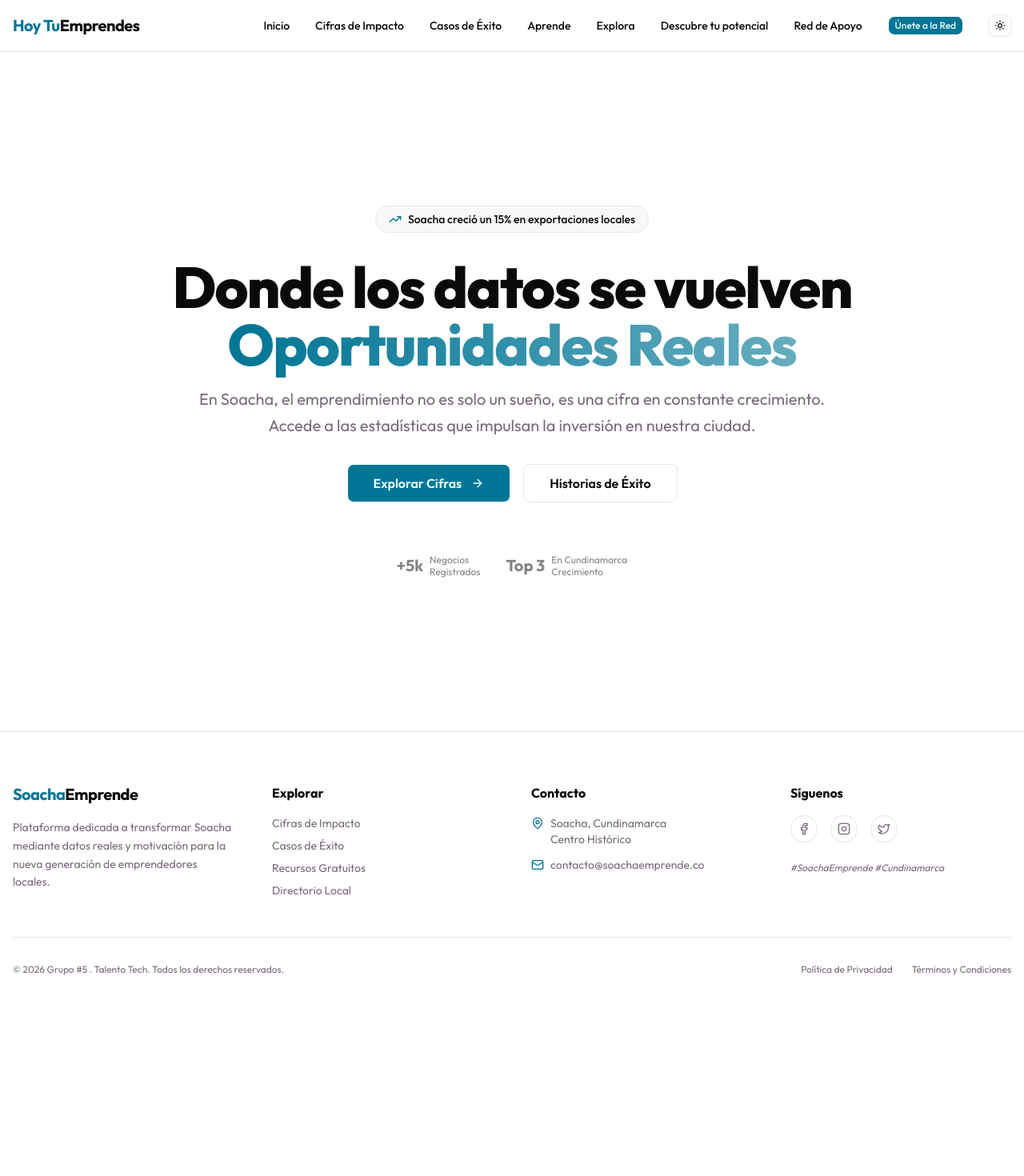
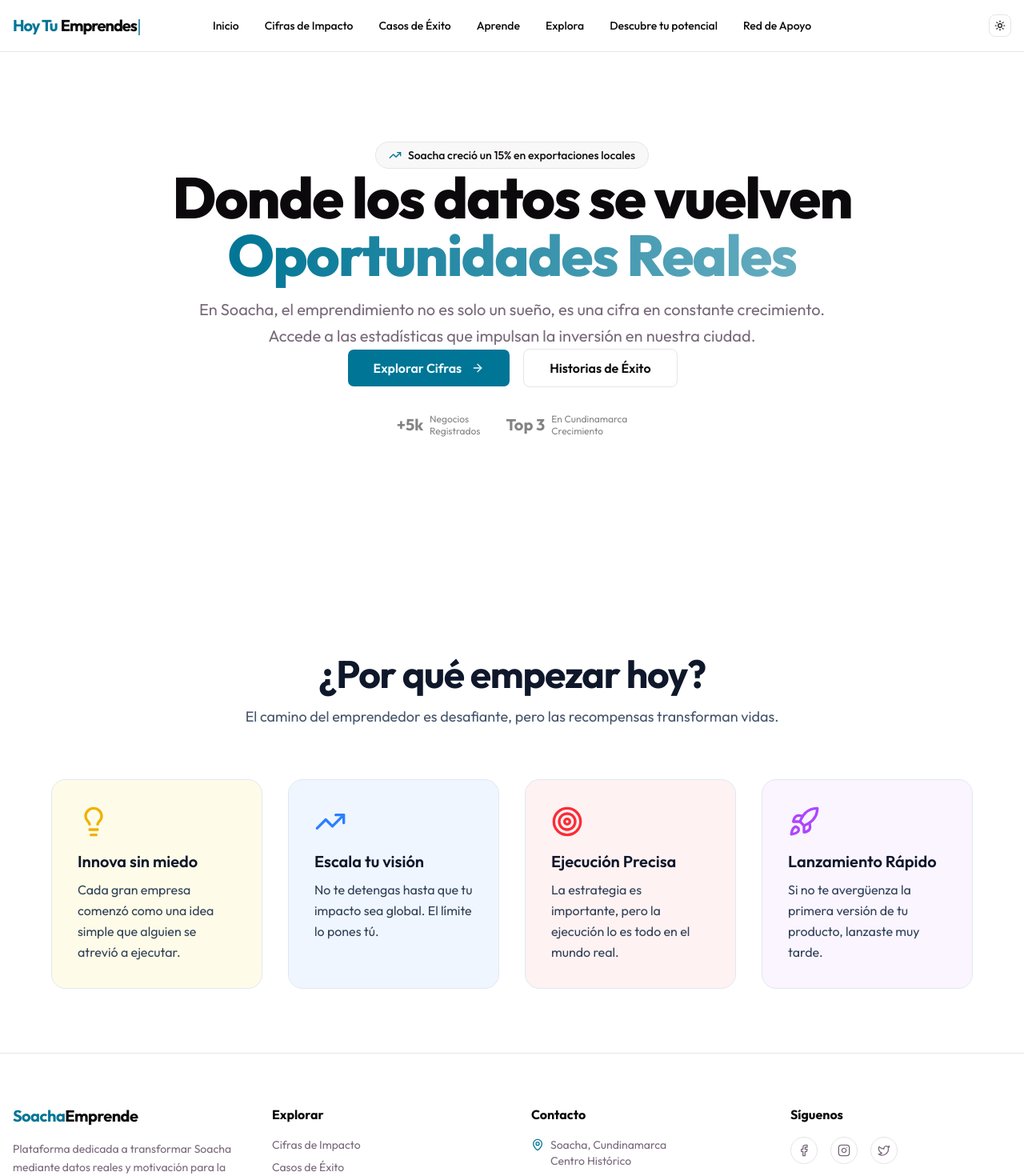
Before and after one commit to KsMorris-33/emprendamos, a Next.js app: page / in a window 1280 px wide. Shown: the top 1470 px of the page at 80% size. Before the commit the page ends 1284 px from the top, so only its background shows below. Built offline with nearby package versions, Linux system fonts and the light colour scheme.

Commit message:
reparaciones en Navbar, modificacion logo, componente motivacion Home, ventanas modales info extra

```diff
--- a/src/app/page.tsx
+++ b/src/app/page.tsx
@@ -1,9 +1,11 @@
 import { Hero } from "@/features/home/components/Hero";
+import MotivationSection from "@/features/home/components/Motivation";
 
 export default function HomePage() {
     return (
         <div className="container mx-auto padding top: 0;">
             <Hero />
+            <MotivationSection />
         </div>
     );
 }
--- a/src/components/layout/Footer.tsx
+++ b/src/components/layout/Footer.tsx
@@ -26,8 +26,7 @@
                         <nav className="flex flex-col gap-2 text-sm">
                             <Link href="/cifras" className="hover:text-primary transition-colors">Cifras de Impacto</Link>
                             <Link href="/casos-exito" className="hover:text-primary transition-colors">Casos de Éxito</Link>
-                            <Link href="/recursos" className="hover:text-primary transition-colors">Recursos Gratuitos</Link>
-                            <Link href="/directorio" className="hover:text-primary transition-colors">Directorio Local</Link>
+
                         </nav>
                     </div>
 
--- a/src/components/layout/Logo.tsx
+++ b/src/components/layout/Logo.tsx
@@ -0,0 +1,62 @@
+"use client";
+
+import { useState, useEffect } from "react";
+import Link from "next/link";
+import { cn } from "@/lib/utils";
+
+type AnimationPhase = "typing" | "deleting";
+
+export default function Logo() {
+    const [phase, setPhase] = useState<AnimationPhase>("typing");
+    const [typedText, setTypedText] = useState("");
+    const fullText = "Hoy Tu Emprendes";
+
+    useEffect(() => {
+        let timeout: ReturnType<typeof setTimeout>;
+
+        if (phase === "typing") {
+            if (typedText.length < fullText.length) {
+                // Escribir letra por letra
+                timeout = setTimeout(() => {
+                    setTypedText(fullText.slice(0, typedText.length + 1));
+                }, 150);
+            } else {
+                // Se completó la frase. Esperar para leer
+                timeout = setTimeout(() => {
+                    setPhase("deleting");
+                }, 3500);
+            }
+        }
+        else if (phase === "deleting") {
+            if (typedText.length > 0) {
+                // Borrar letra por letra (más rápido)
+                timeout = setTimeout(() => {
+                    setTypedText(fullText.slice(0, typedText.length - 1));
+                }, 30);
+            } else {
+                // Completamente borrado. Pausar un segundo y reiniciar
+                timeout = setTimeout(() => {
+                    setPhase("typing");
+                }, 1000);
+            }
+        }
+
+        return () => clearTimeout(timeout);
+    }, [phase, typedText]);
+
+    const part1 = typedText.slice(0, 6);
+    const part2 = typedText.length > 6 ? typedText.slice(7) : "";
+
+    return (
+        <Link href="/" className="group flex items-center outline-none">
+            {/* Contenedor principal sin el logo "HE" */}
+            <div className="flex items-center font-bold text-lg md:text-xl tracking-tight whitespace-nowrap h-10 w-[180px] md:w-[200px]">
+                <span className="text-primary tracking-tighter">{part1}</span>
+                <span className="text-foreground ml-1 tracking-tighter">
+                    {part2}
+                    <span className="inline-block w-[2px] h-[18px] md:h-[20px] bg-primary ml-0.5 animate-pulse align-middle opacity-80" />
+                </span>
+            </div>
+        </Link>
+    );
+}
--- a/src/components/layout/Navbar.tsx
+++ b/src/components/layout/Navbar.tsx
@@ -3,6 +3,7 @@
 import { Menu } from 'lucide-react';
 import { Button } from '@/components/ui/button';
 import { ModeToggle } from '@/components/ModeToggle';
+import Logo from './Logo';
 import {
     Sheet,
     SheetContent,
@@ -28,15 +29,12 @@
             <div className="container mx-auto flex h-16 items-center justify-between px-4">
 
                 {/* Logo Lado Izquierdo */}
-                <div className="flex items-center">
-                    <Link href="/" className="font-bold text-xl tracking-tight text-primary">
-                        Hoy Tu<span className="text-foreground">Emprendes</span>
-                    </Link>
+                <div className="flex flex-1 justify-start items-center">
+                    <Logo />
                 </div>
 
-                {/* Navegación Desktop (Visible desde md en adelante) */}
-                <div className="hidden md:flex items-center gap-8">
-
+                {/* Navegación Desktop (Visible desde md en adelante, centrado) */}
+                <div className="hidden md:flex justify-center items-center gap-8">
                     {navLinks.map((link) => (
                         <Link
                             key={link.title}
@@ -46,11 +44,16 @@
                             {link.title}
                         </Link>
                     ))}
-                    <Button size="sm">Únete a la Red</Button>
+                </div>
+
+                {/* Lado Derecho: Toggle y/o Menú Móvil */}
+                <div className="flex flex-1 justify-end items-center gap-4">
+                    {/* Theme Toggle Solo Desktop */}
+                    <div className="hidden md:block">
                         <ModeToggle />
                     </div>
 
-                {/* Navegación Mobile (Visible solo en pantallas pequeñas) */}
+                    {/* Navegación Mobile */}
                     <div className="md:hidden">
                         <Sheet>
                             <SheetTrigger asChild>
@@ -74,7 +77,12 @@
                                             {link.title}
                                         </Link>
                                     ))}
-                                <Button className="w-full mt-4">Únete a la Red</Button>
+
+                                    {/* Theme toggle en móvil */}
+                                    <div className="flex items-center justify-between border-t pt-4">
+                                        <span className="font-medium text-foreground">Apariencia</span>
+                                        <ModeToggle />
+                                    </div>
 
                                     <p className="text-xs text-muted-foreground mt-10">
                                         © 2024 Soacha Emprende. <br />
@@ -84,6 +92,7 @@
                             </SheetContent>
                         </Sheet>
                     </div>
+                </div>
 
             </div>
         </nav>
--- a/src/features/home/components/Hero.tsx
+++ b/src/features/home/components/Hero.tsx
@@ -4,15 +4,12 @@
 
 export const Hero = () => {
     return (
-        <section className="relative w-full py-12 md:py-24 lg:py-32 xl:py-48 bg-background">
-            {/* Elemento decorativo de fondo (opcional - sutil) */}
-            <div className="absolute inset-0 bg-grid-white/[0.02] bg-[size:20px_20px] pointer-events-none" />
-
-            <div className="container relative z-10 px-4 md:px-6">
-                <div className="flex flex-col items-center space-y-8 text-center">
+        <section className="w-full py-12 md:py-24 lg:py-32 xl:py-48 bg-background">
+            <div className="container relative px-4 md:px-6">
+                <div className="flex flex-col items-center text-center">
 
                     {/* Badge Motivador */}
-                    <div className="inline-flex items-center gap-2 rounded-full border bg-muted/50 px-4 py-1.5 text-sm font-medium transition-colors hover:bg-muted">
+                    <div className="inline-flex -mt-20 items-center gap-2 rounded-full border bg-muted/50 px-4 py-1.5 text-sm font-medium transition-colors hover:bg-muted">
                         <TrendingUp className="h-4 w-4 text-primary" />
                         <span>Soacha creció un 15% en exportaciones locales</span>
                     </div>
--- /dev/null
+++ b/src/features/home/components/Motivation.tsx
@@ -0,0 +1,74 @@
+import React from 'react';
+import { Rocket, Lightbulb, Target, TrendingUp } from 'lucide-react';
+import { clsx, type ClassValue } from 'clsx';
+import { twMerge } from 'tailwind-merge';
+
+// Función utilitaria para combinar clases (común en proyectos con Shadcn)
+function cn(...inputs: ClassValue[]) {
+    return twMerge(clsx(inputs));
+}
+
+const MOTIVATION_CARDS = [
+    {
+        title: "Innova sin miedo",
+        description: "Cada gran empresa comenzó como una idea simple que alguien se atrevió a ejecutar.",
+        icon: <Lightbulb className="w-10 h-10 text-yellow-500" />,
+        color: "bg-yellow-50"
+    },
+    {
+        title: "Escala tu visión",
+        description: "No te detengas hasta que tu impacto sea global. El límite lo pones tú.",
+        icon: <TrendingUp className="w-10 h-10 text-blue-500" />,
+        color: "bg-blue-50"
+    },
+    {
+        title: "Ejecución Precisa",
+        description: "La estrategia es importante, pero la ejecución lo es todo en el mundo real.",
+        icon: <Target className="w-10 h-10 text-red-500" />,
+        color: "bg-red-50"
+    },
+    {
+        title: "Lanzamiento Rápido",
+        description: "Si no te avergüenza la primera versión de tu producto, lanzaste muy tarde.",
+        icon: <Rocket className="w-10 h-10 text-purple-500" />,
+        color: "bg-purple-50"
+    }
+];
+
+export default function MotivationSection() {
+    return (
+        <section className="py-20 px-6 bg-white dark:bg-slate-950">
+            <div className="max-w-6xl mx-auto">
+                <div className="text-center mb-16">
+                    <h2 className="text-4xl font-bold tracking-tight text-slate-900 dark:text-white sm:text-5xl">
+                        ¿Por qué empezar hoy?
+                    </h2>
+                    <p className="mt-4 text-lg text-slate-600 dark:text-slate-400">
+                        El camino del emprendedor es desafiante, pero las recompensas transforman vidas.
+                    </p>
+                </div>
+
+                <div className="grid grid-cols-1 md:grid-cols-2 lg:grid-cols-4 gap-8">
+                    {MOTIVATION_CARDS.map((card, index) => (
+                        <div
+                            key={index}
+                            className={cn(
+                                "p-8 rounded-2xl border border-slate-200 dark:border-slate-800",
+                                "transition-all duration-300 hover:shadow-xl hover:-translate-y-2",
+                                "animate-in fade-in slide-in-from-bottom-4", // Clases de animación
+                                card.color
+                            )}
+                            style={{ animationDelay: `${index * 100}ms` }}
+                        >
+                            <div className="mb-4">{card.icon}</div>
+                            <h3 className="text-xl font-semibold mb-2 text-slate-900">{card.title}</h3>
+                            <p className="text-slate-700 leading-relaxed">
+                                {card.description}
+                            </p>
+                        </div>
+                    ))}
+                </div>
+            </div>
+        </section>
+    );
+}
```
Also changed, not shown: src/app/apoyo/page.tsx (+1 -39 lines), src/app/aprende/page.tsx (+8 -14 lines), public/logo.png (added), src/components/home/page.tsx (deleted), src/features/home/components/Stats.tsx (deleted), src/features/home/components/StatsGrid.tsx (deleted). Lines whose indentation alone changed are shown as unchanged.
